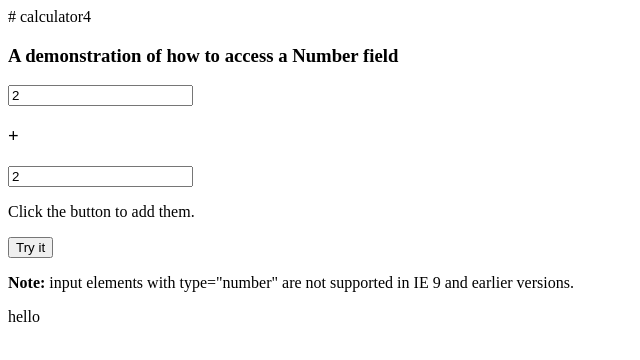
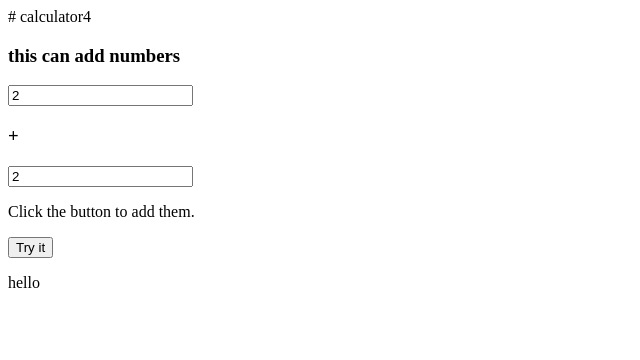
Before and after one commit to coderFeedforward/calculator4, a plain HTML site: page index.html in a window 1280 px wide. Shown: the whole page, without its empty margins (0-640 px from the left). Drawn offline with Linux system fonts and the light colour scheme.

Commit message:
Update index.html

```diff
--- a/index.html
+++ b/index.html
@@ -3,7 +3,7 @@
 <html>
 <body>
 
-<h3>A demonstration of how to access a Number field</h3>
+<h3>this can add numbers</h3>
 
 <input type="number" id="myNumber" value="2">
 <h3>+</h3>
@@ -13,7 +13,7 @@
 
 <button onclick="myFunction()">Try it</button>
 
-<p><strong>Note:</strong> input elements with type="number" are not supported in IE 9 and earlier versions.</p>
+
 
 <p id="demo">hello </p>
 
```
